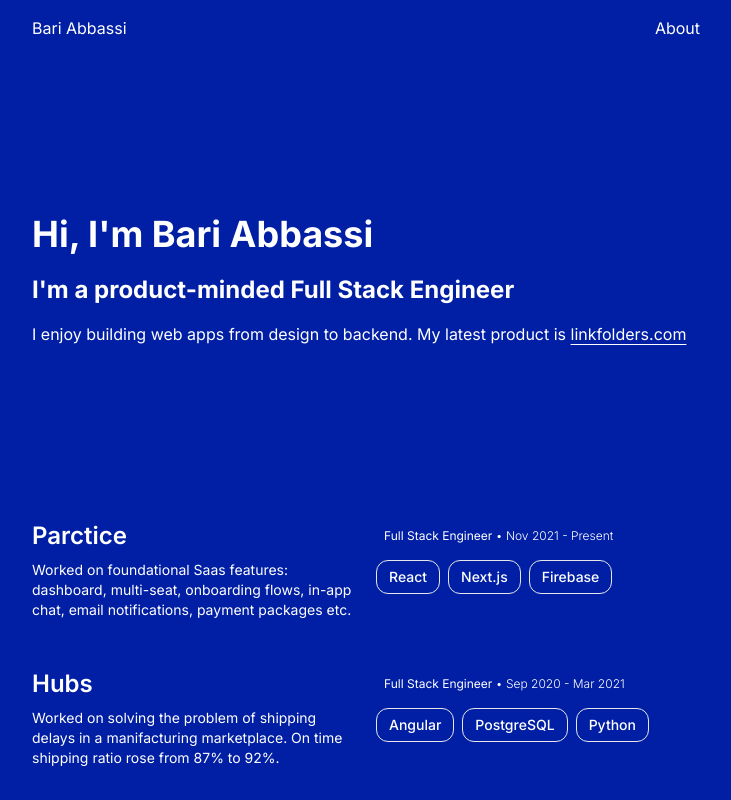
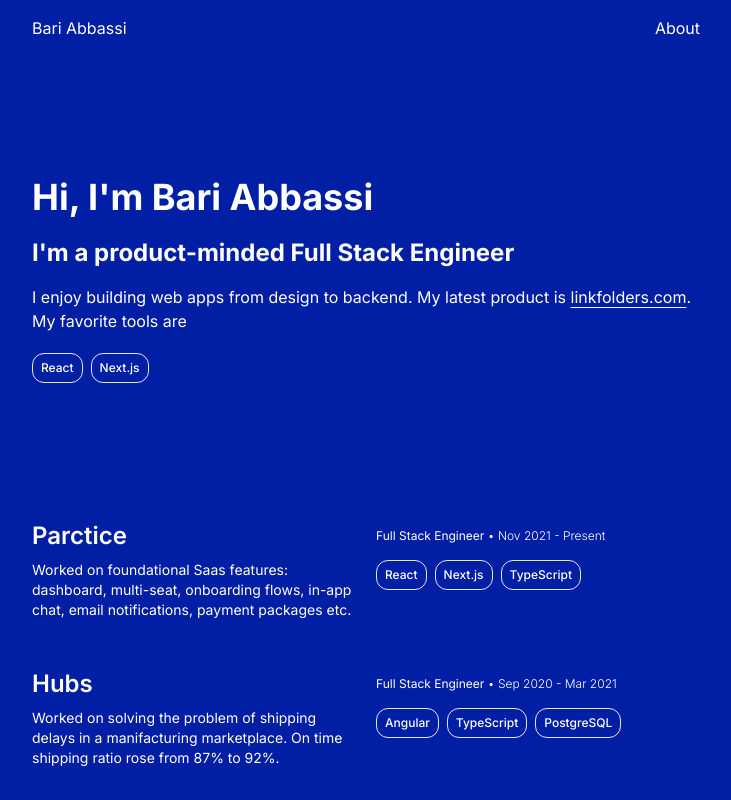
Before and after one commit to byabari/byabari, a Next.js app: page / in a window 1280 px wide. Shown: the top 800 px of the page, without its empty margins (274-1005 px from the left). Built offline with nearby package versions, Linux system fonts and the light colour scheme.

Commit message:
update page.js and Resume.js

```diff
--- a/app/page.js
+++ b/app/page.js
@@ -1,4 +1,4 @@
-import Resume from "@/components/Resume";
+import Resume, { Technologies } from "@/components/Resume";
 
 export default function HomePage() {
   return (
@@ -10,7 +10,7 @@ export default function HomePage() {
         <h2 className="text-xl sm:text-2xl font-bold mb-4">
           I'm a product-minded Full Stack Engineer
         </h2>
-        <p>
+        <p className="mb-3">
           I enjoy building web apps from design to backend. My latest product is{" "}
           <a
             className="underline underline-offset-4"
@@ -19,7 +19,9 @@ export default function HomePage() {
           >
             linkfolders.com
           </a>
+          . My favorite tools are
         </p>
+        <Technologies technologies={["React", "Next.js"]} />
       </div>
       <Resume />
     </>
--- a/components/Resume.js
+++ b/components/Resume.js
@@ -1,4 +1,14 @@
-import NextLink from "next/link";
+export const Technologies = ({ technologies }) => {
+  return (
+    <div className="flex flex-wrap gap-x-1 sm:gap-x-2">
+      {technologies.map((technology) => (
+        <div className="text-xs font-medium border rounded-xl px-2 py-1.5 mt-2">
+          {technology}
+        </div>
+      ))}
+    </div>
+  );
+};
 
 const Experience = ({
   companyName,
@@ -20,24 +30,19 @@ const Experience = ({
         <p className="text-sm">{jobDescription}</p>
       </div>
       <div className="w-1/2">
-        <div className="text-xs m-2">
+        <div className="text-xs my-2">
           {jobTitle}
           <span className="font-light">
             {" "}
             • {startDate} - {endDate}
           </span>
         </div>
-        <div className="flex flex-wrap space-x-1 sm:space-x-2">
-          {technologies.map((technology) => (
-            <div className="text-xs sm:text-sm font-medium border rounded-xl px-2 sm:px-3 py-1.5 mt-2">
-              {technology}
-            </div>
-          ))}
-        </div>
+        <Technologies technologies={technologies} />
       </div>
     </div>
   );
 };
+
 export default function Resume() {
   return (
     <>
@@ -51,7 +56,7 @@ export default function Resume() {
           jobTitle="Full Stack Engineer"
           startDate="Nov 2021"
           endDate="Present"
-          technologies={["React", "Next.js", "Firebase"]}
+          technologies={["React", "Next.js", "TypeScript"]}
         />
         <Experience
           companyName="Hubs"
@@ -60,7 +65,7 @@ export default function Resume() {
           jobTitle="Full Stack Engineer"
           startDate="Sep 2020"
           endDate="Mar 2021"
-          technologies={["Angular", "PostgreSQL", "Python"]}
+          technologies={["Angular", "TypeScript", "PostgreSQL"]}
         />
         <Experience
           companyName="Ownest"
```
